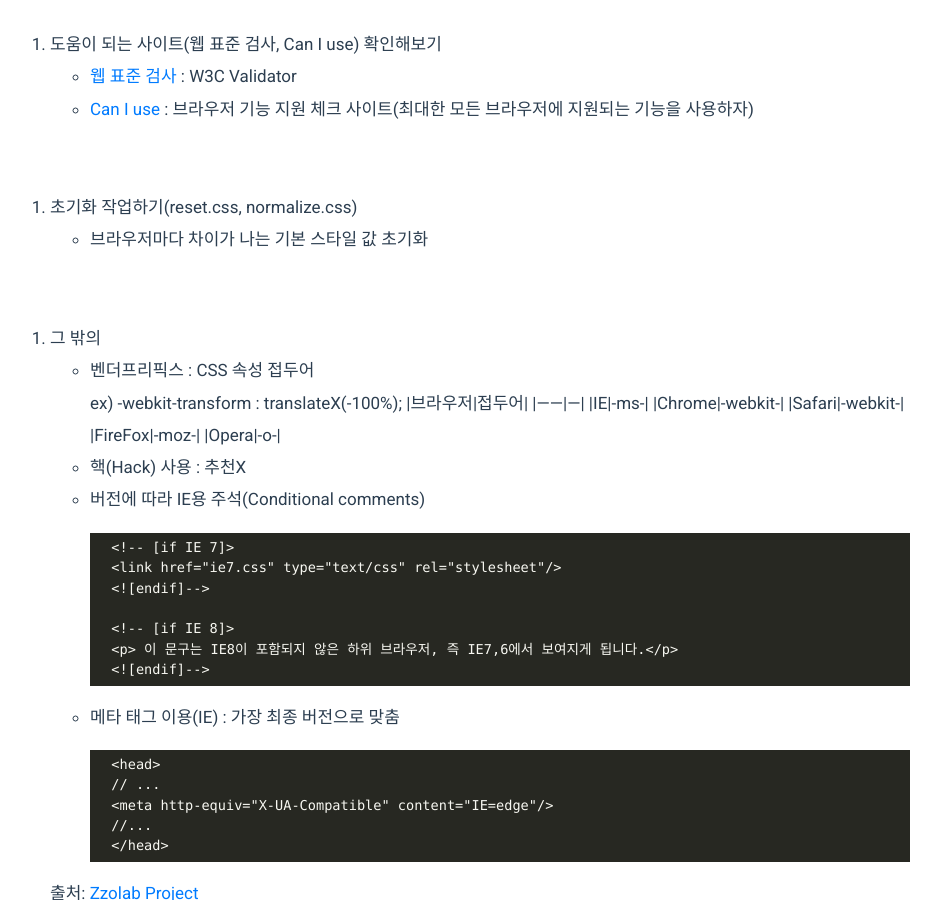
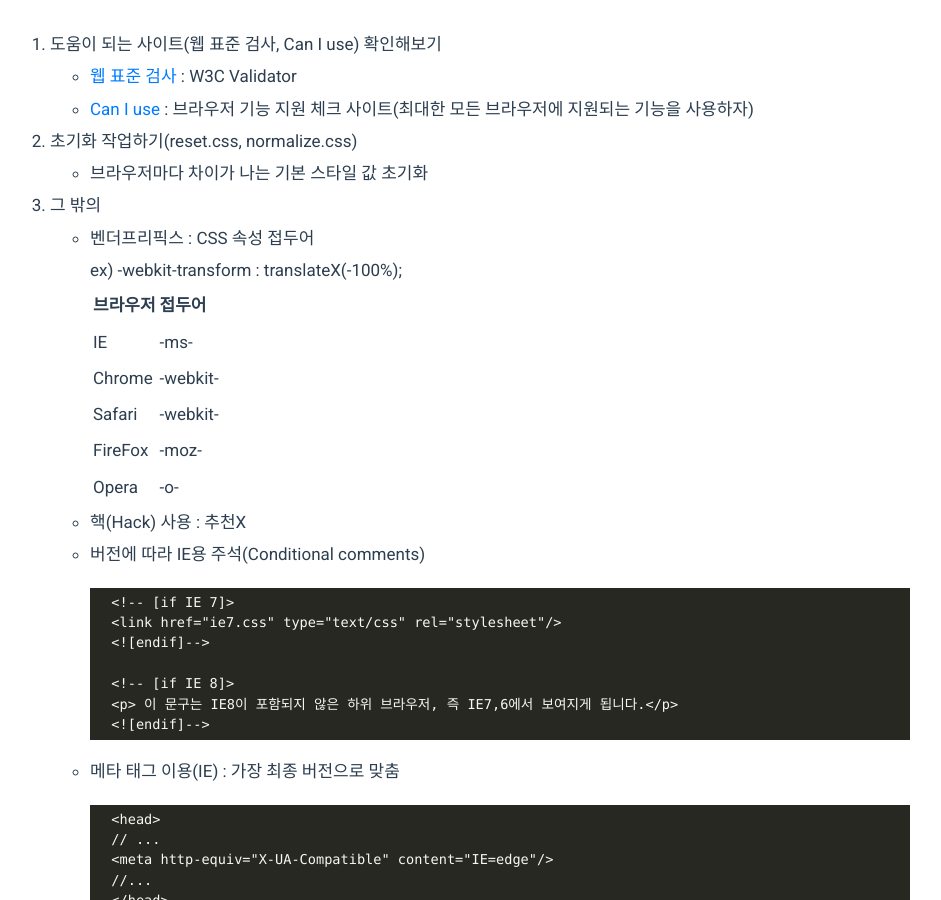
Before and after one commit to sinbhs/sinbhs.github.io, a Jekyll site: the page built from _posts/2021-01-19-Publishing 크로스브라우징이란.md, in a window 1280 px wide and 900 px high, scrolled down 1915 px. Shown: the whole window, without its empty margins (290-1231 px from the left). Built offline with Jekyll 4.4.1, drawn with Linux system fonts in a browser that asks for light colours; some of the changed text lies outside the part shown.

Commit message:
modify Post - 2021-01-19 Cross Browsing

```diff
--- a/_posts/2021-01-19-Publishing 크로스브라우징이란.md
+++ b/_posts/2021-01-19-Publishing 크로스브라우징이란.md
@@ -57,7 +57,7 @@ categories: Publishing
     - 렌더링 엔진 : HTML 문서 파싱, CSS 마크업 파싱 => DOM 트리 구축
 
     |브라우저|렌더링 엔진|설명|
-    |------|---|---|
+    |---------|---|---|
     |IE|<del>트라이던트(Trident)|(구)마이크로 소프트..뒤쳐진 엔진으로..점유율만 봐도 사실상 퇴역|
     |Edge|EdgeHTML, Blink|윈도우10 기본 브라우저인 마이크로소프트 엣지의 엔진. |
     |Chrome|Webkit, Blink|구글은 블링크 엔진(Webkit 코드 베이스에서 7천 개의 파일 삭제/최적화하여 개발),  iOS 한정 Webkit 엔진(iOS에서 Webkit만 사용 허가)|
@@ -80,19 +80,18 @@ categories: Publishing
     - [웹 표준 검사](https://validator.w3.org/) : W3C Validator
     - [Can I use](https://caniuse.com/) : 브라우저 기능 지원 체크 사이트(최대한 모든 브라우저에 지원되는 기능을 사용하자)
 
-<br>
 
 2. 초기화 작업하기(reset.css, normalize.css)
 
     - 브라우저마다 차이가 나는 기본 스타일 값 초기화
 
-<br>
 
 3. 그 밖의
 
     - 벤더프리픽스 : CSS 속성 접두어
 
         ex) -webkit-transform : translateX(-100%);
+
         |브라우저|접두어|
         |------|---|
         |IE|-ms-|
@@ -122,7 +121,6 @@ categories: Publishing
 
     출처: [Zzolab Project](https://okayoon.tistory.com/entry/크로스-브라우징cross-browsing)
 
-<br>
 
 4. 브라우저 점유율 보고 대응하기 (회사 기준에 따라)
     - [StatCounter](https://gs.statcounter.com/) 에서 전 세계/한국 브라우저 점유율 파악해보기
```
Also changed, not shown: other parts of _posts/2021-01-19-Publishing 크로스브라우징이란.md (+1 -1 lines).
